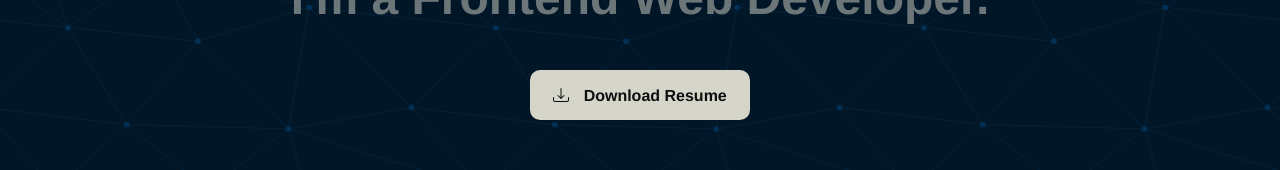
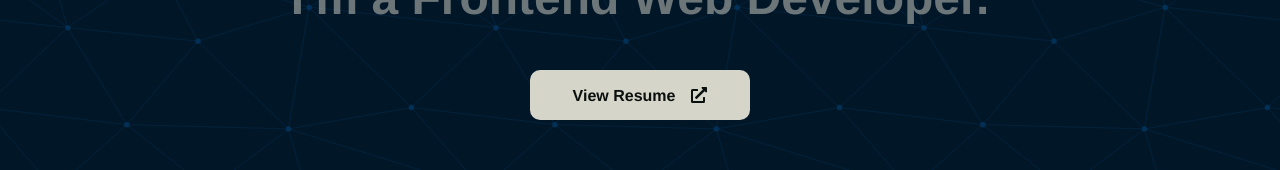
Before and after one commit to abhinnxo/Portfolio, a Next.js app: page / in a window 1280 px wide. Shown: the part 443-613 px from the top of the page. Built offline with nearby package versions, Linux system fonts and the light colour scheme.

Commit message:
UPDATE: added link in resume button

```diff
--- a/components/Hero.jsx
+++ b/components/Hero.jsx
@@ -1,5 +1,4 @@
-import React, { useState } from "react";
-import { BsDownload } from "react-icons/bs";
+import { FaExternalLinkAlt } from "react-icons/fa";
 
 const Hero = () => {
   return (
@@ -16,14 +15,14 @@ const Hero = () => {
         </h2>
         <a
           id="resume"
-          className="glow-on-hover max-2xl:mx-auto w-fit px-4 py-2 mt-12 flex justify-around font-bold text-md"
-          href="/ABHINN_KRISHN_RESUME.pdf"
-          download="ABHINN_KRISHN_RESUME.pdf"
+          className="glow-on-hover max-2xl:mx-auto w-fit px-4 py-2 mt-12 flex justify-center gap-4 font-bold text-md"
+          href="https://drive.google.com/file/d/1ZgHrkyUkPNZCom5kmzMg9nf3iNdxGyxv/view?usp=drive_link"
+          target="_blank"
         >
+          <span className="mt-1.5">View Resume</span>
           <span className="my-auto font-bold text-md">
-            <BsDownload style={{ fontWeight: "900" }} />
+            <FaExternalLinkAlt style={{ fontWeight: "900" }} />
           </span>
-          <span className="mt-1.5">Download Resume</span>
         </a>
       </div>
     </div>
```
Also changed, not shown: 1 other file (tests, documents, lock files or other folders).
